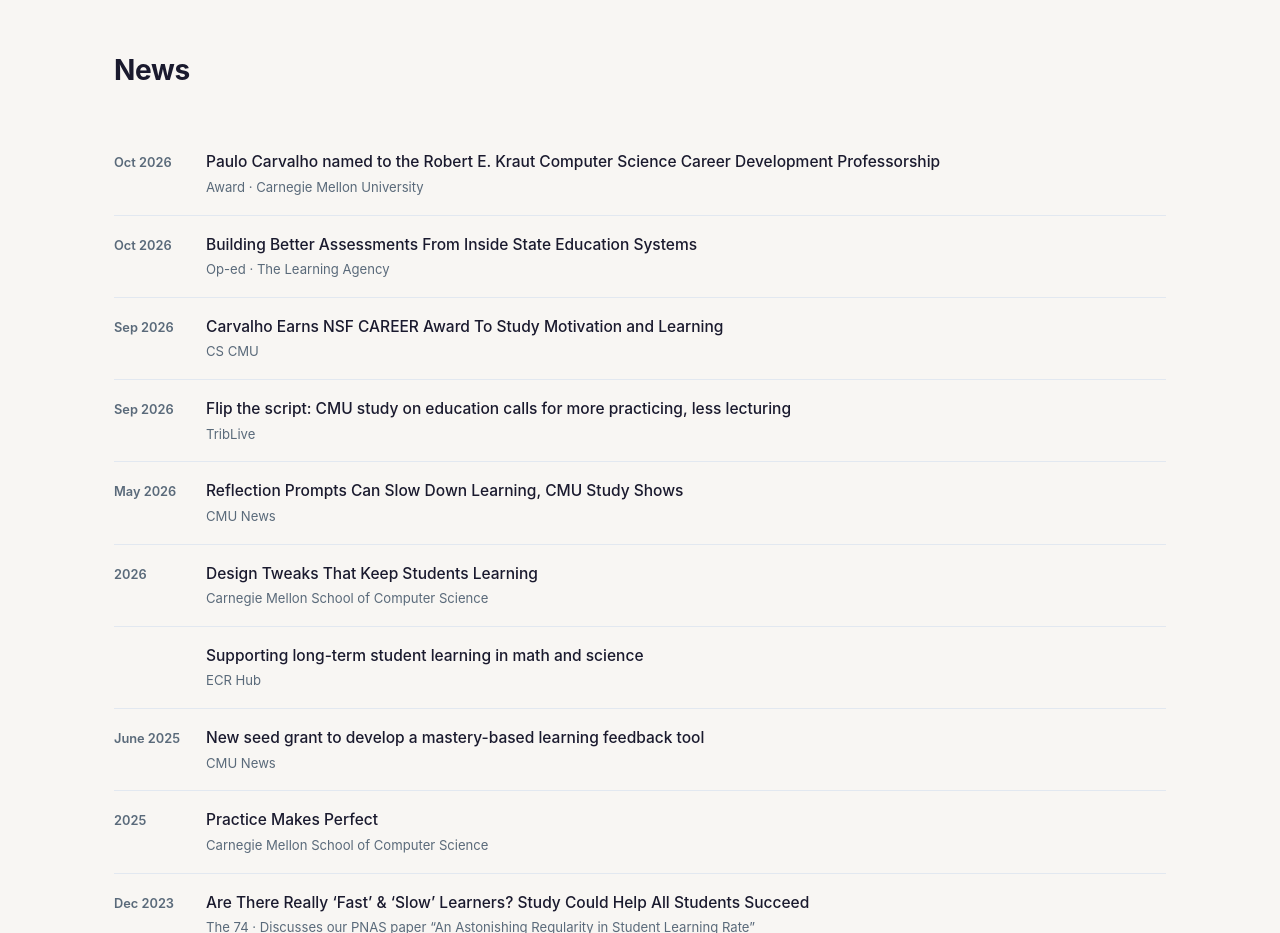
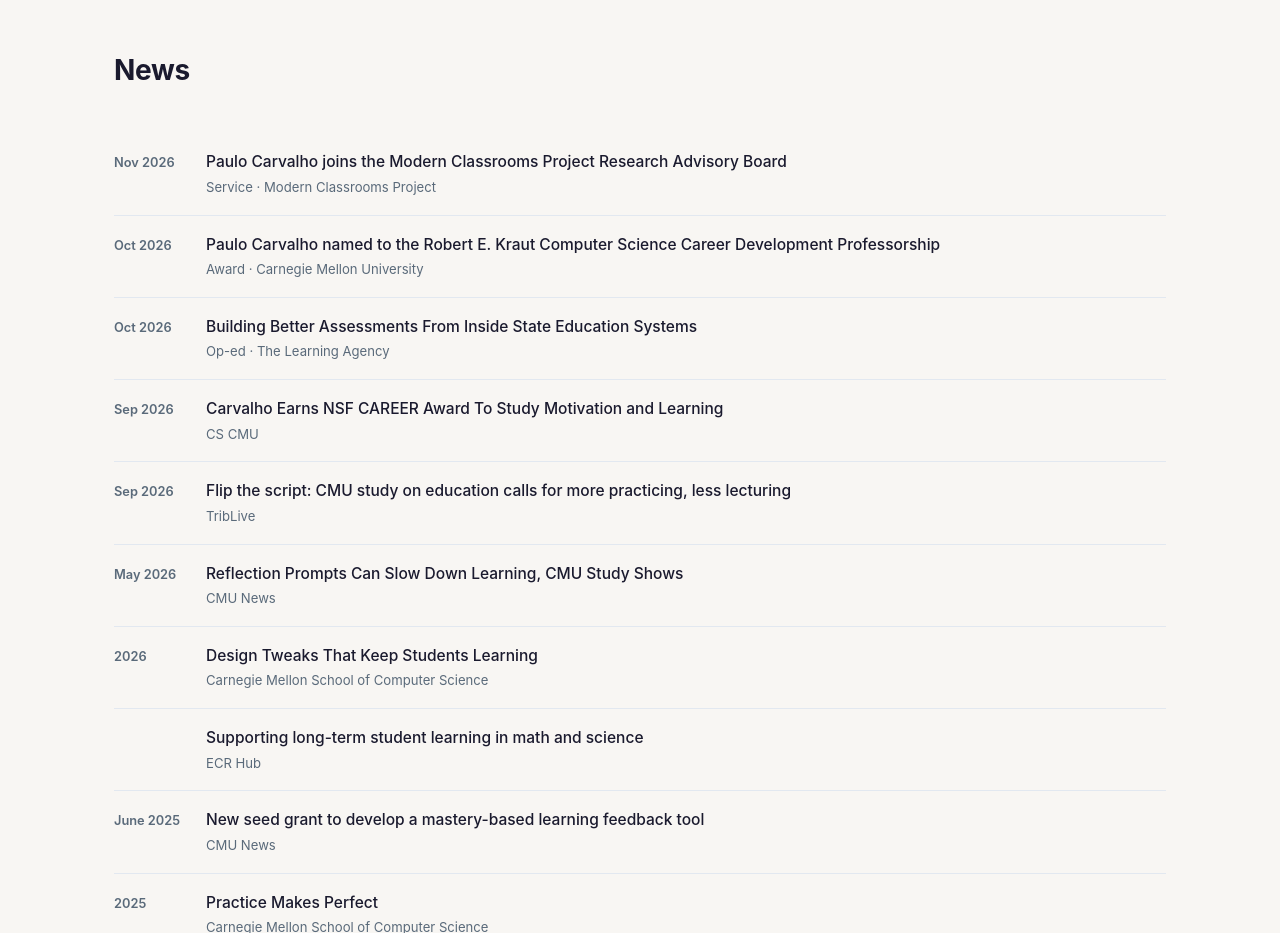
Before and after one commit to the-oak-lab/lab-website, a plain HTML site: page index.html in a window 1280 px wide. Shown: the part 3400-4333 px from the top of the page. Drawn offline with Linux system fonts and the light colour scheme.

Commit message:
added AB

```diff
--- a/index.html
+++ b/index.html
@@ -237,6 +237,13 @@
     <div class="container">
       <h2>News</h2>
       <ul class="news-list">
+        <li class="news-item">
+          <span class="news-date">Nov 2026</span>
+          <div class="news-body">
+            <a class="news-title" href="https://curriculum.modernclassrooms.org/research-advisory-board" target="_blank">Paulo Carvalho joins the Modern Classrooms Project Research Advisory Board</a>
+            <span class="news-source">Service · Modern Classrooms Project</span>
+          </div>
+        </li>
         <li class="news-item">
           <span class="news-date">Oct 2026</span>
           <div class="news-body">
```
